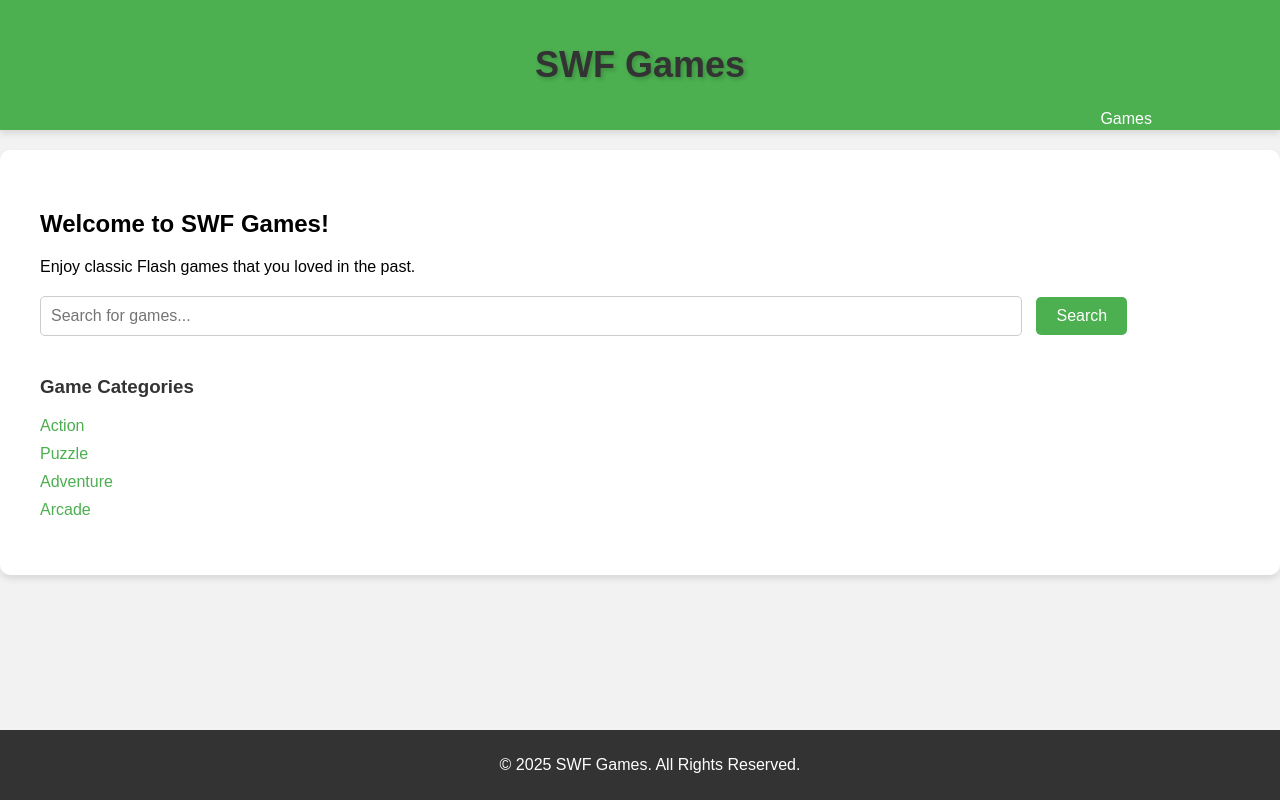
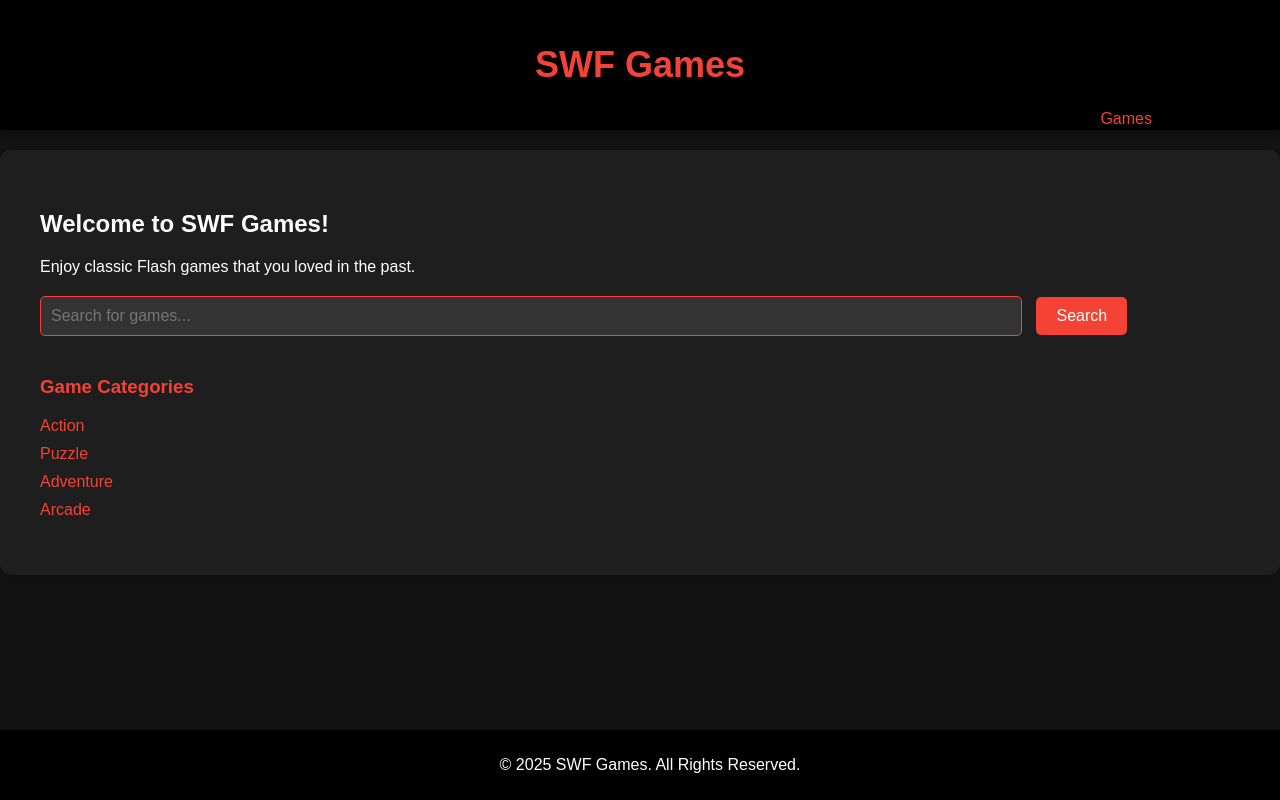
Before and after one commit to SWFcommunity/website, a plain HTML site: page index.html in a window 1280 px wide. Drawn offline with Linux system fonts and the light colour scheme.

Commit message:
Update style.css

```diff
--- a/style.css
+++ b/style.css
@@ -3,7 +3,8 @@ body {
     font-family: Arial, sans-serif;
     margin: 0;
     padding: 0;
-    background: #f2f2f2;
+    background: #121212; /* Dark background */
+    color: #fff; /* Light text color */
 }
 
 .container {
@@ -13,16 +14,16 @@ body {
 
 h1 {
     font-size: 36px;
-    color: #333;
+    color: #f44336; /* Red text color */
     text-shadow: 2px 2px 4px rgba(0, 0, 0, 0.2);
 }
 
 header {
-    background: #4CAF50;
+    background: #000; /* Black header */
     padding: 20px 0;
     color: #fff;
     text-align: center;
-    box-shadow: 0 4px 6px rgba(0, 0, 0, 0.1);
+    box-shadow: 0 4px 6px rgba(0, 0, 0, 0.3);
 }
 
 #nav-container {
@@ -30,7 +31,7 @@ header {
 }
 
 #nav-container a {
-    color: #fff;
+    color: #f44336; /* Red links */
     text-decoration: none;
 }
 
@@ -40,8 +41,8 @@ header {
 
 .main-content {
     padding: 40px;
-    background: #fff;
-    box-shadow: 0 4px 6px rgba(0, 0, 0, 0.1);
+    background: #1e1e1e; /* Dark background for content */
+    box-shadow: 0 4px 6px rgba(0, 0, 0, 0.2);
     margin-top: 20px;
     border-radius: 10px;
 }
@@ -56,13 +57,15 @@ header {
     width: 80%;
     margin-right: 10px;
     border-radius: 5px;
-    border: 1px solid #ccc;
+    border: 1px solid #f44336; /* Red border */
+    background: #333; /* Dark background for input */
+    color: #fff; /* Light text color in input */
 }
 
 #search-bar button {
     padding: 10px 20px;
     font-size: 16px;
-    background: #4CAF50;
+    background: #f44336; /* Red background */
     border: none;
     border-radius: 5px;
     color: white;
@@ -70,7 +73,7 @@ header {
 }
 
 #search-bar button:hover {
-    background: #45a049;
+    background: #d32f2f; /* Darker red on hover */
 }
 
 .categories {
@@ -78,7 +81,7 @@ header {
 }
 
 .categories h3 {
-    color: #333;
+    color: #f44336; /* Red text for categories */
 }
 
 .categories ul {
@@ -91,7 +94,7 @@ header {
 }
 
 .categories a {
-    color: #4CAF50;
+    color: #f44336; /* Red links */
     text-decoration: none;
 }
 
@@ -100,7 +103,7 @@ header {
 }
 
 footer {
-    background: #333;
+    background: #000; /* Black footer */
     color: #fff;
     text-align: center;
     padding: 10px;
```
